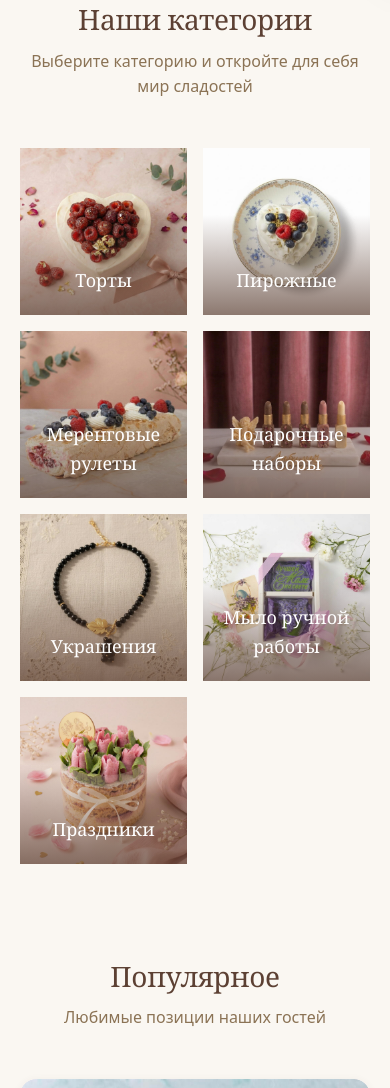
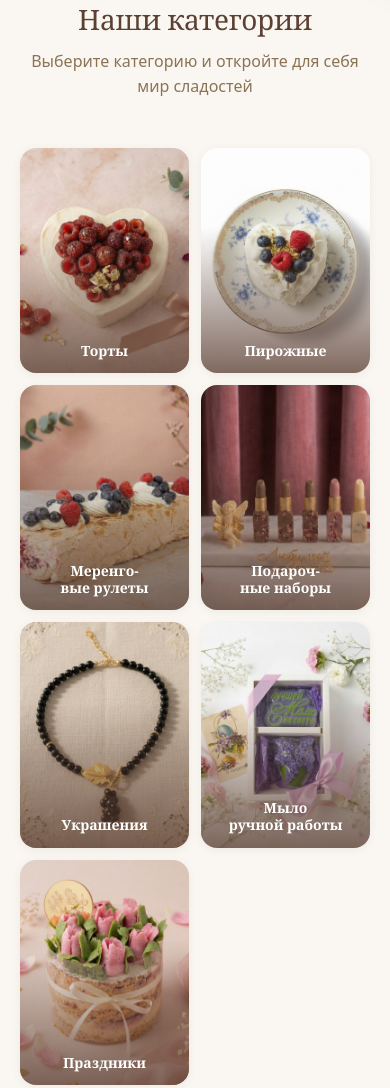
Before and after one commit to fdnjlbkkths-ship-it/napoleon-balerina, a website built with Vite: page index.html in a window 390 px wide. Shown: the part 889-1977 px from the top of the page. Built offline with nearby package versions, Linux system fonts and the light colour scheme; files whose address does not match are found by name.

Commit message:
Fix mobile category label alignment on the homepage.
Co-authored-by: Cursor <cursoragent@cursor.com>

```diff
--- a/src/scss/_layout.scss
+++ b/src/scss/_layout.scss
@@ -723,25 +723,27 @@
 .categories {
   &__grid {
     display: grid;
-    grid-template-columns: repeat(2, 1fr);
-    gap: 1rem;
+    grid-template-columns: repeat(2, minmax(0, 1fr));
+    gap: 0.75rem;
     overflow: visible;
+    align-items: stretch;
 
     @media (min-width: $breakpoint-sm) {
-      grid-template-columns: repeat(3, 1fr);
+      grid-template-columns: repeat(3, minmax(0, 1fr));
+      gap: 1rem;
     }
 
     @media (min-width: $breakpoint-md) {
-      grid-template-columns: repeat(3, 1fr);
+      grid-template-columns: repeat(3, minmax(0, 1fr));
       gap: 1.25rem;
     }
 
     @media (min-width: $breakpoint-lg) {
-      grid-template-columns: repeat(3, 1fr);
+      grid-template-columns: repeat(3, minmax(0, 1fr));
     }
 
     @media (min-width: $breakpoint-xl) {
-      grid-template-columns: repeat(3, 1fr);
+      grid-template-columns: repeat(3, minmax(0, 1fr));
     }
   }
 }
@@ -755,6 +757,8 @@
 .category-card-wrap {
   position: relative;
   z-index: 1;
+  width: 100%;
+  min-width: 0;
 
   &.open {
     z-index: 200;
@@ -770,24 +774,36 @@
 }
 
 .category-card {
+  display: block;
   position: relative;
+  width: 100%;
+  min-width: 0;
   border-radius: $radius-md;
   overflow: hidden;
   aspect-ratio: 3 / 4;
   cursor: pointer;
   box-shadow: $shadow-sm;
   transition: transform $transition, box-shadow $transition;
-
-  &:hover {
-    transform: translateY(-8px) scale(1.02);
-    box-shadow: $shadow-lg;
-
-    .category-card__img {
-      transform: scale(1.08);
+  // Avoid inline <a> baseline / intrinsic-image sizing shifting labels
+  vertical-align: top;
+  text-decoration: none;
+  color: inherit;
+
+  @media (hover: hover) and (pointer: fine) {
+    &:hover {
+      transform: translateY(-8px) scale(1.02);
+      box-shadow: $shadow-lg;
+
+      .category-card__img {
+        transform: scale(1.08);
+      }
     }
   }
 
   &__img {
+    position: absolute;
+    inset: 0;
+    display: block;
     width: 100%;
     height: 100%;
     object-fit: cover;
@@ -797,12 +813,23 @@
   &__overlay {
     position: absolute;
     inset: 0;
+    z-index: 1;
     display: flex;
     flex-direction: column;
     align-items: center;
     justify-content: flex-end;
-    padding: 1.25rem;
-    background: linear-gradient(transparent 40%, rgba($color-chocolate, 0.7));
+    box-sizing: border-box;
+    padding: 0.75rem 0.6rem 0.85rem;
+    background: linear-gradient(transparent 35%, rgba($color-chocolate, 0.78));
+    pointer-events: none;
+
+    @media (min-width: $breakpoint-sm) {
+      padding: 1rem 0.85rem 1.1rem;
+    }
+
+    @media (min-width: $breakpoint-md) {
+      padding: 1.25rem;
+    }
   }
 
   &__icon {
@@ -811,10 +838,20 @@
   }
 
   &__name {
+    display: block;
+    width: 100%;
+    max-width: 100%;
+    margin: 0;
     font-family: $font-heading;
-    font-size: 1.125rem;
+    font-size: clamp(0.8125rem, 3.6vw, 1.125rem);
+    font-weight: 600;
+    line-height: 1.2;
     color: $color-white;
     text-align: center;
+    text-wrap: balance;
+    overflow-wrap: break-word;
+    hyphens: auto;
+    -webkit-hyphens: auto;
   }
 
   &__hint {
```
